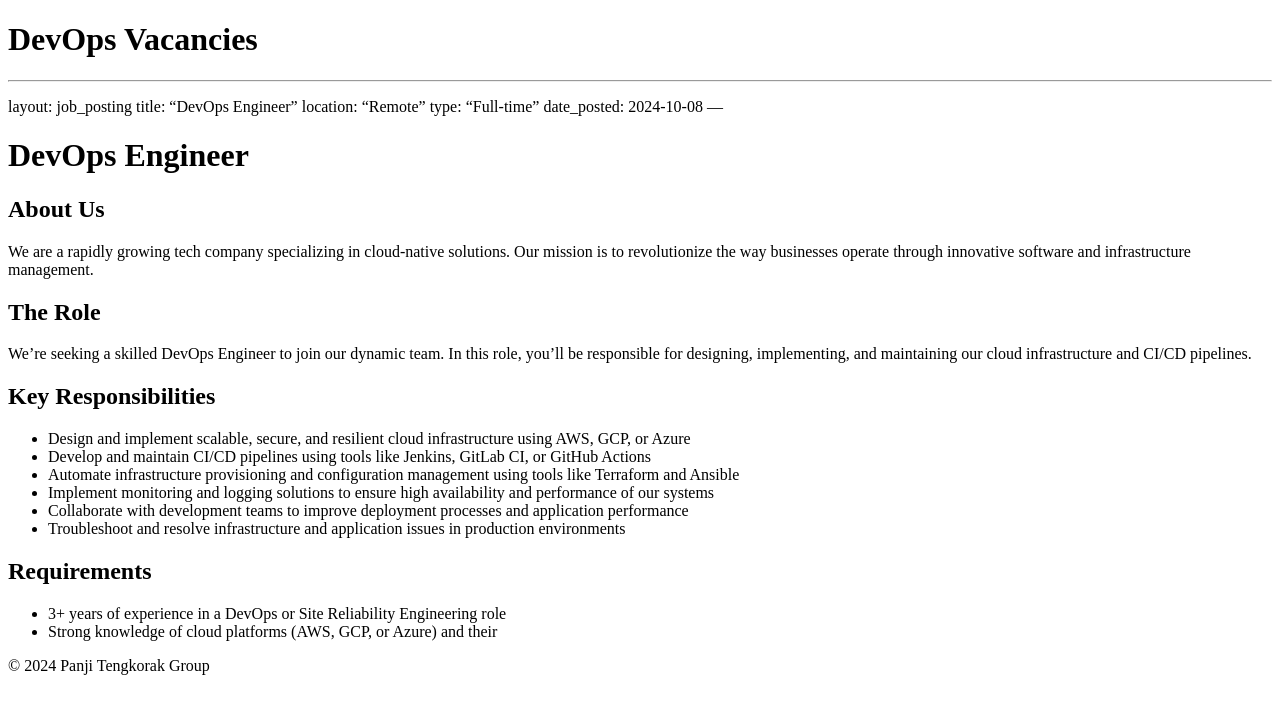
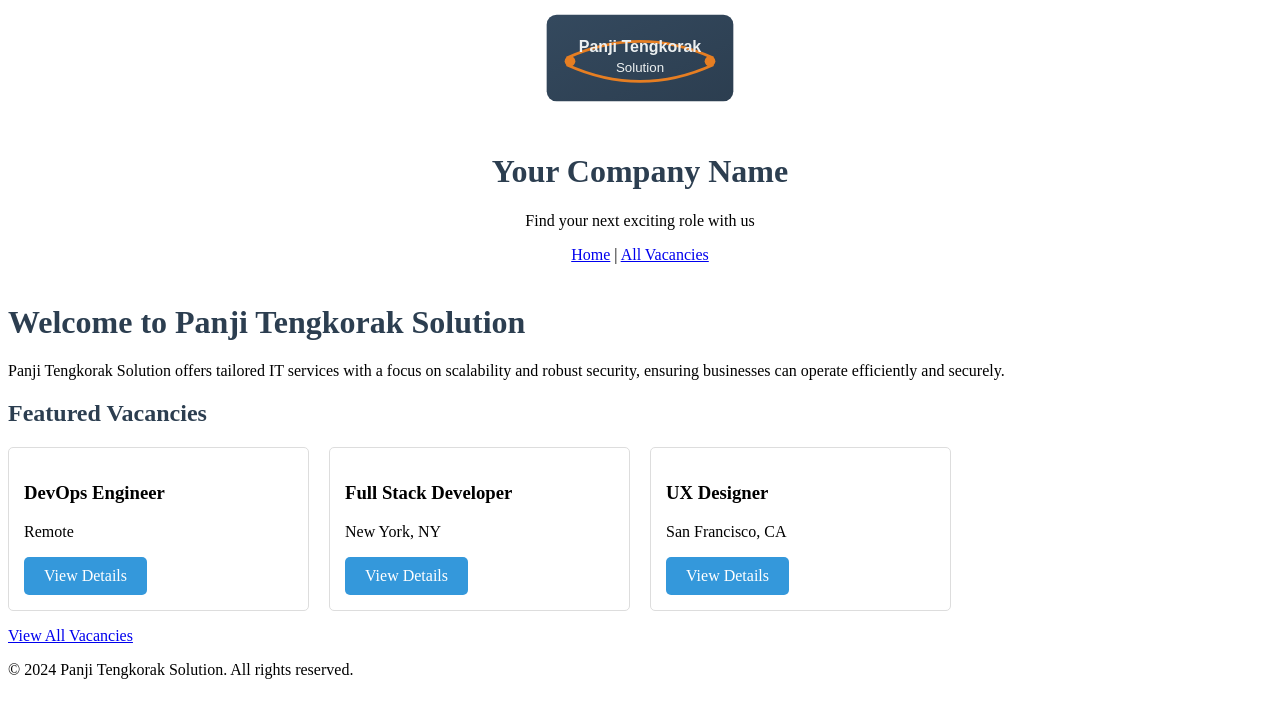
Before and after one commit to sidiqputra/sidiqputra.github.io, a Jekyll site: the page built from index.md, in a window 1280 px wide. Shown: the top 718 px of the page. Built offline with Jekyll 4.4.1, drawn with Linux system fonts in a browser that asks for light colours.

Commit message:
update pages

```diff
--- a/_config.yml
+++ b/_config.yml
@@ -1,9 +1,13 @@
-title: DevOps Vacancies
-description: Find your next DevOps role here
+title: Your Company Name
+description: Find your next exciting role with us
 url: "https://sidiqputra.github.io"
-company_name: Panji Tengkorak Group
-company_description: Panji Petualang
+company_name: Panji Tengkorak Solution
+company_description: Panji Tengkorak Solution offers tailored IT services with a focus on scalability and robust security, ensuring businesses can operate efficiently and securely.
 
 # Build settings
 markdown: kramdown
-theme: minima
+plugins:
+  - jekyll-seo-tag
+
+# Custom variables
+logo: /assets/images/panji-tengkorak.svg
--- /dev/null
+++ b/_data/vacancies.yml
@@ -0,0 +1,11 @@
+- title: DevOps Engineer
+  location: Remote
+  url: /devops-engineer
+
+- title: Full Stack Developer
+  location: New York, NY
+  url: /full-stack-developer
+
+- title: UX Designer
+  location: San Francisco, CA
+  url: /ux-designer
--- /dev/null
+++ b/_includes/footer.html
@@ -0,0 +1,3 @@
+<footer>
+    <p>&copy; {{ site.time | date: '%Y' }} {{ site.company_name }}. All rights reserved.</p>
+</footer>
--- /dev/null
+++ b/_includes/header.html
@@ -0,0 +1,9 @@
+<header>
+    <img src="{{ site.logo | relative_url }}" alt="{{ site.title }} logo">
+    <h1>{{ site.title }}</h1>
+    <p>{{ site.description }}</p>
+    <nav>
+        <a href="{{ "/" | relative_url }}">Home</a> |
+        <a href="{{ "/vacancies" | relative_url }}">All Vacancies</a>
+    </nav>
+</header>
--- /dev/null
+++ b/_includes/vacancy-card.html
@@ -0,0 +1,5 @@
+<div class="vacancy-card">
+    <h3>{{ vacancy.title }}</h3>
+    <p>{{ vacancy.location }}</p>
+    <a href="{{ vacancy.url }}" class="btn">View Details</a>
+</div>
--- a/_layouts/default.html
+++ b/_layouts/default.html
@@ -3,18 +3,15 @@
 <head>
     <meta charset="UTF-8">
     <meta name="viewport" content="width=device-width, initial-scale=1.0">
-    <title>{{ page.title }}</title>
+    <title>{{ page.title }} | {{ site.title }}</title>
     <link rel="stylesheet" href="{{ "/assets/css/style.css" | relative_url }}">
+    {% seo %}
 </head>
 <body>
-    <header>
-        <h1>{{ site.title }}</h1>
-    </header>
+    {% include header.html %}
     <main>
         {{ content }}
     </main>
-    <footer>
-        <p>&copy; {{ site.time | date: '%Y' }} {{ site.company_name }}</p>
-    </footer>
+    {% include footer.html %}
 </body>
 </html>
--- /dev/null
+++ b/assets/css/style.css
@@ -0,0 +1,53 @@
+ody {
+    font-family: Arial, sans-serif;
+    line-height: 1.6;
+    color: #333;
+    max-width: 800px;
+    margin: 0 auto;
+    padding: 20px;
+}
+
+header {
+    text-align: center;
+    margin-bottom: 40px;
+}
+
+header img {
+    max-width: 200px;
+    margin-bottom: 20px;
+}
+
+h1, h2 {
+    color: #2c3e50;
+}
+
+.vacancy-list {
+    display: grid;
+    grid-template-columns: repeat(auto-fill, minmax(250px, 1fr));
+    gap: 20px;
+}
+
+.vacancy-card {
+    border: 1px solid #ddd;
+    border-radius: 5px;
+    padding: 15px;
+    transition: box-shadow 0.3s ease;
+}
+
+.vacancy-card:hover {
+    box-shadow: 0 5px 15px rgba(0,0,0,0.1);
+}
+
+.btn {
+    display: inline-block;
+    background: #3498db;
+    color: #fff;
+    padding: 10px 20px;
+    text-decoration: none;
+    border-radius: 5px;
+    transition: background 0.3s ease;
+}
+
+.btn:hover {
+    background: #2980b9;
+}
--- a/index.md
+++ b/index.md
@@ -1,6 +1,18 @@
 ---
 layout: default
-title: DevOps Engineer Vacancy
+title: Home
 ---
 
-{% include_relative devops-vacancy-jekyll.md %}
+# Welcome to {{ site.company_name }}
+
+{{ site.company_description }}
+
+## Featured Vacancies
+
+<div class="vacancy-list">
+  {% for vacancy in site.data.vacancies limit:3 %}
+    {% include vacancy-card.html vacancy=vacancy %}
+  {% endfor %}
+</div>
+
+[View All Vacancies](/vacancies)
```
Also changed, not shown: vacancies.md (added, +12 -0 lines), assets/images/panji-tengkorak.svg (added), devops-vacancy.md (renamed from devops-vacancy-jekyll.md).
